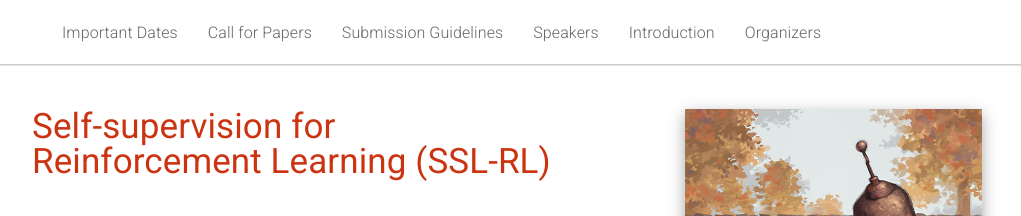
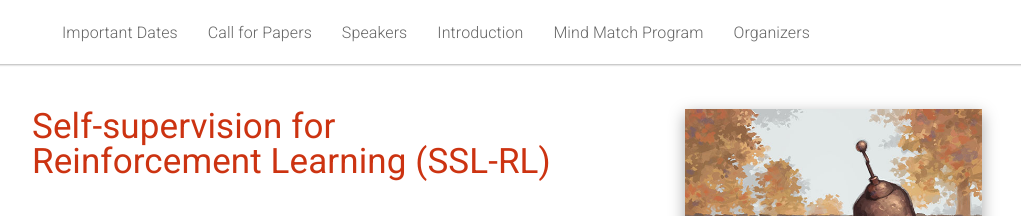
Before and after one commit to sslrlworkshop/sslrlworkshop.github.io, a Jekyll site: the page built from _pages/home.md, in a window 1280 px wide. Shown: the top 216 px of the page, without its empty margins (133-1154 px from the left). Built offline with Jekyll 4.4.1, drawn with Linux system fonts in a browser that asks for light colours.

Commit message:
Remove submission guidelines from navbar (merged with CfP)

```diff
--- a/_includes/header.html
+++ b/_includes/header.html
@@ -15,11 +15,11 @@
       <ul class="nav navbar-nav">
         <li><a href="#dates">Important Dates</a></li>
         <li><a href="#cfp">Call for Papers </a></li>
-        <li><a href="#guidelines">Submission Guidelines</a></li>
         <!--li><a href="#schedule">Schedule</a></li-->
         <li><a href="#speakers">Speakers</a></li>
         <!--li><a href="#accepted">Accepted Papers</a></li-->
         <li><a href="#intro">Introduction</a></li>
+        <li><a href="#intro">Mind Match Program</a></li>
         <li><a href="#organizers">Organizers</a></li>
         <!-- <li><a href="#sponsors">Sponsors</a></li> -->
       </ul>
```
